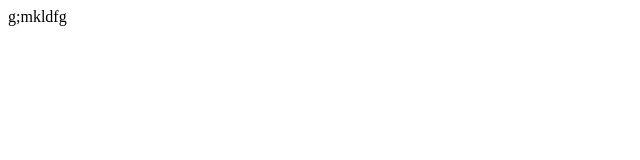
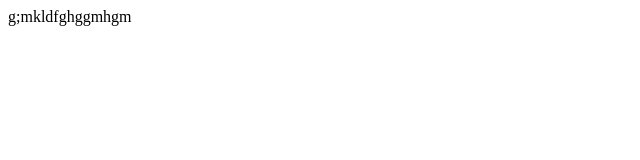
Before and after one commit to swati201/demogit, a plain HTML site: page index.html in a window 1280 px wide. Shown: the full height of the page, 0-640 px from the left. Drawn offline with Linux system fonts and the light colour scheme.

Commit message:
Update index.html

```diff
--- a/index.html
+++ b/index.html
@@ -4,6 +4,6 @@
 	<title></title>
 </head>
 <body>
-g;mkldfg
+g;mkldfghggmhgm
 </body>
 </html>
```
